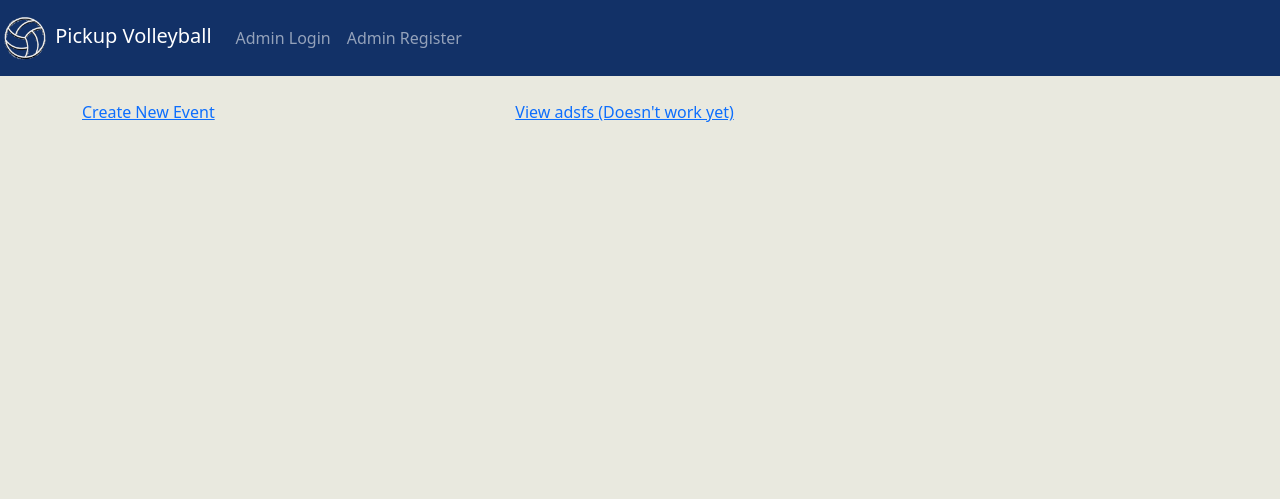
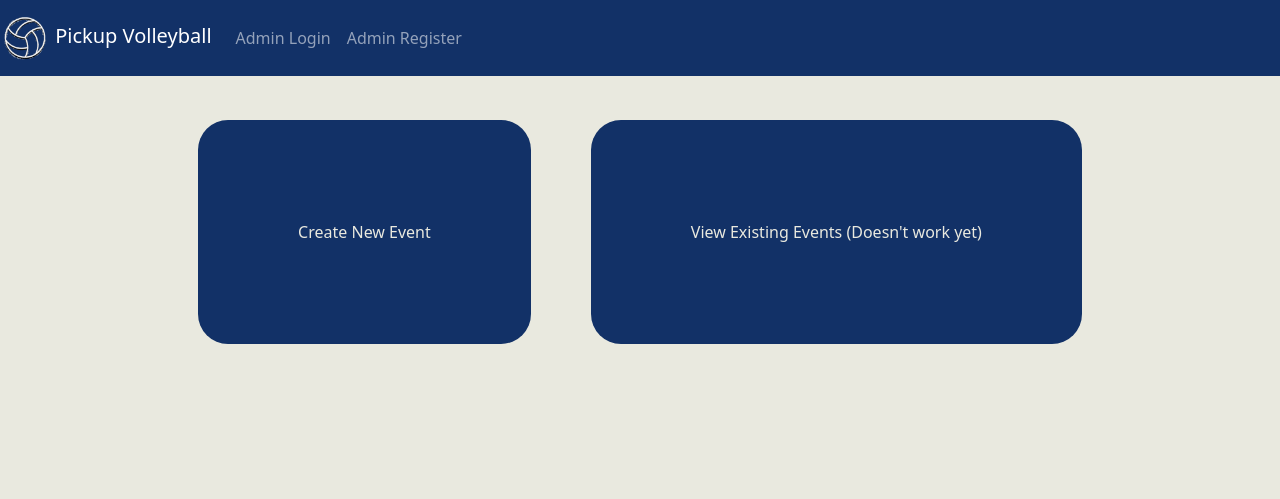
Before and after one commit to survivorchicken9/pickup-volleyball, a Flask app: template templates/admin.html in a window 1280 px wide; the page is wider, and only the part inside the window is pictured. Shown: the top 499 px of that part. Run offline with Flask 2, Linux system fonts and the light colour scheme; the template is opened without the code that fills it, so the values that code supplies are empty.

Commit message:
Changed colors pog

```diff
--- a/static/styles.css
+++ b/static/styles.css
@@ -73,14 +73,37 @@ input[type=text], input[type=password], input[type=date], textarea, select, inpu
 }
 
 .contain {
-    display: grid;
-    width: 100vw;
-    height: 50vh;
+    display: flex;
+    flex-wrap: wrap;
     grid-template-columns: repeat(auto-fill, minmax(350px, 1fr));
     gap: 20px;
+    justify-content: center;
+    align-content: center;
+
 }
 
-.box {
-    color: black !important;
+.event {
     text-decoration: none !important;
+    color: #E9E9DF;
+
 }
+
+.event:hover {
+    text-decoration: none !important;
+    color: #E9E9DF;
+}
+
+.square {
+    border-radius: 30px;
+    background-color: #123167;
+    padding: 100px;
+    margin: 20px;
+    text-align: center;
+    transition: all 0.5s;
+}
+
+.square:hover {
+    transform: scale(1.1);
+    box-shadow:rgba(0,0,0,0.8) 0px 5px 15px, inset rgba(0,0,0,0.15) 0px -10px 20px;
+
+}
--- a/templates/admin.html
+++ b/templates/admin.html
@@ -5,10 +5,10 @@
 {% block main %}
     <div class="contain">
         <div class="square">
-            <a href="/dashboard">Create New Event</a>
+            <a class="event" href="/dashboard">Create New Event</a>
         </div>
         <div class="square">
-            <a href="">View adsfs (Doesn't work yet)</a>
+            <a class="event" href="">View Existing Events (Doesn't work yet)</a>
         </div>
     </div>
 {% endblock %}
```
Also changed, not shown: templates/dashboard.html (deleted, +0 -17 lines), templates/login.html (deleted, +0 -15 lines).
